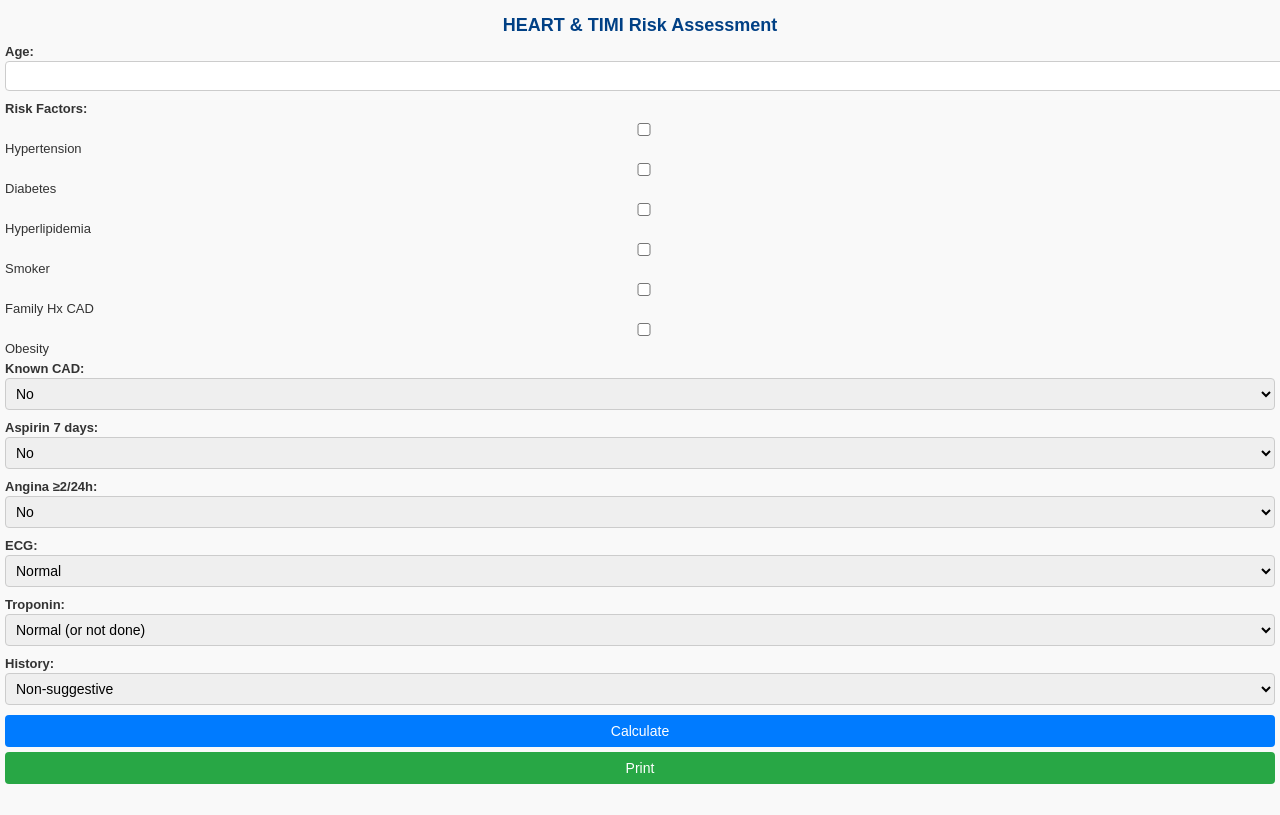
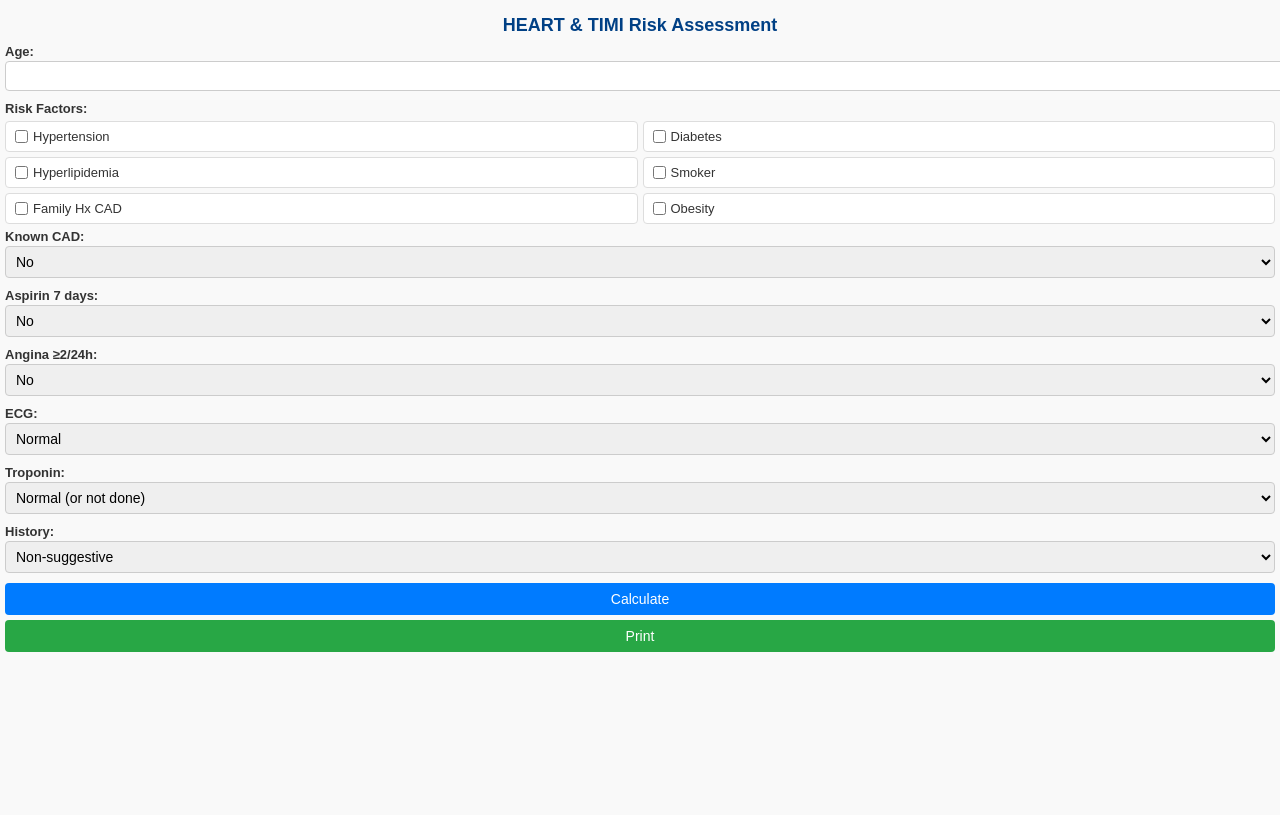
Before and after one commit to gunasegaran81/chest-pain-calculator-demo-, a plain HTML site: page index.html in a window 1280 px wide. Drawn offline with Linux system fonts and the light colour scheme.

Commit message:
Add files via upload

```diff
--- a/index.html
+++ b/index.html
@@ -2,7 +2,7 @@
 <!DOCTYPE html>
 <html>
 <head>
-<title>HEART & TIMI Detailed Troponin</title>
+<title>HEART & TIMI Aligned Risk Factors</title>
 <meta name="viewport" content="width=device-width, initial-scale=1.0">
 <style>
     body {
@@ -24,7 +24,7 @@
         font-weight: bold;
         font-size: 13px;
     }
-    input, select {
+    input[type="number"], select {
         width: 100%;
         padding: 6px;
         margin-top: 2px;
@@ -34,14 +34,23 @@
         border: 1px solid #ccc;
     }
     .checkbox-group {
+        display: grid;
+        grid-template-columns: 1fr 1fr;
+        grid-gap: 5px;
         margin-top: 5px;
         margin-bottom: 5px;
     }
-    .checkbox-group label {
-        display: block;
-        margin-bottom: 3px;
-        font-weight: normal;
+    .checkbox-item {
+        background: #fff;
+        padding: 5px;
+        border: 1px solid #ddd;
+        border-radius: 4px;
+        display: flex;
+        align-items: center;
         font-size: 13px;
+    }
+    .checkbox-item input {
+        margin-right: 5px;
     }
     .result {
         margin-top: 10px;
@@ -104,12 +113,12 @@
 
     <label>Risk Factors:</label>
     <div class="checkbox-group">
-        <label><input type="checkbox" class="rf"> Hypertension</label>
-        <label><input type="checkbox" class="rf"> Diabetes</label>
-        <label><input type="checkbox" class="rf"> Hyperlipidemia</label>
-        <label><input type="checkbox" class="rf"> Smoker</label>
-        <label><input type="checkbox" class="rf"> Family Hx CAD</label>
-        <label><input type="checkbox" class="rf"> Obesity</label>
+        <div class="checkbox-item"><input type="checkbox" class="rf"> Hypertension</div>
+        <div class="checkbox-item"><input type="checkbox" class="rf"> Diabetes</div>
+        <div class="checkbox-item"><input type="checkbox" class="rf"> Hyperlipidemia</div>
+        <div class="checkbox-item"><input type="checkbox" class="rf"> Smoker</div>
+        <div class="checkbox-item"><input type="checkbox" class="rf"> Family Hx CAD</div>
+        <div class="checkbox-item"><input type="checkbox" class="rf"> Obesity</div>
     </div>
 
     <label>Known CAD:
```
